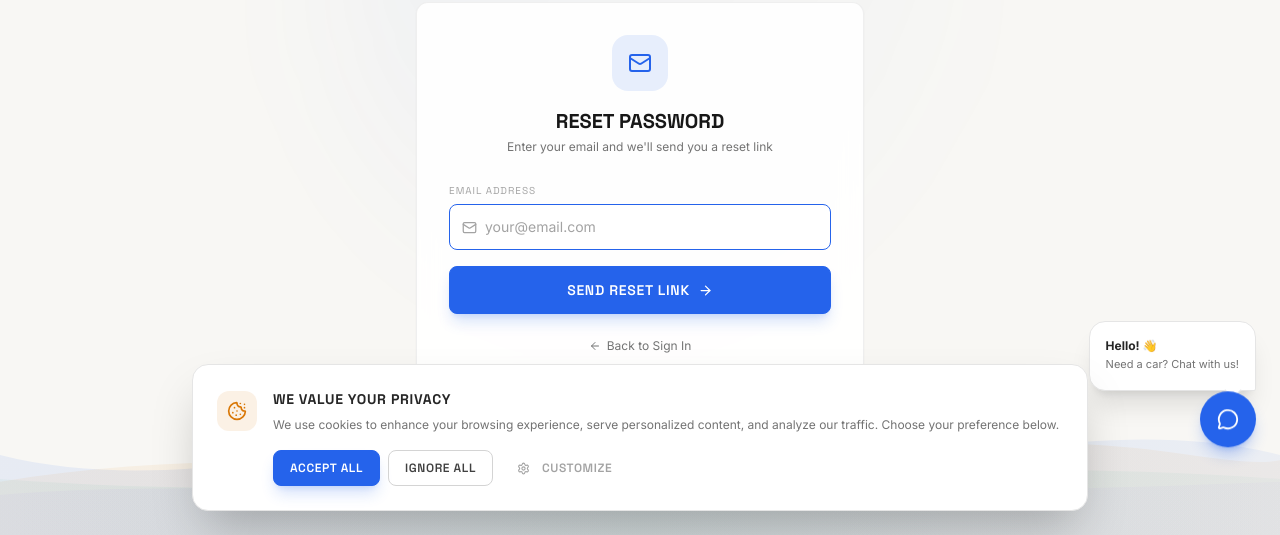
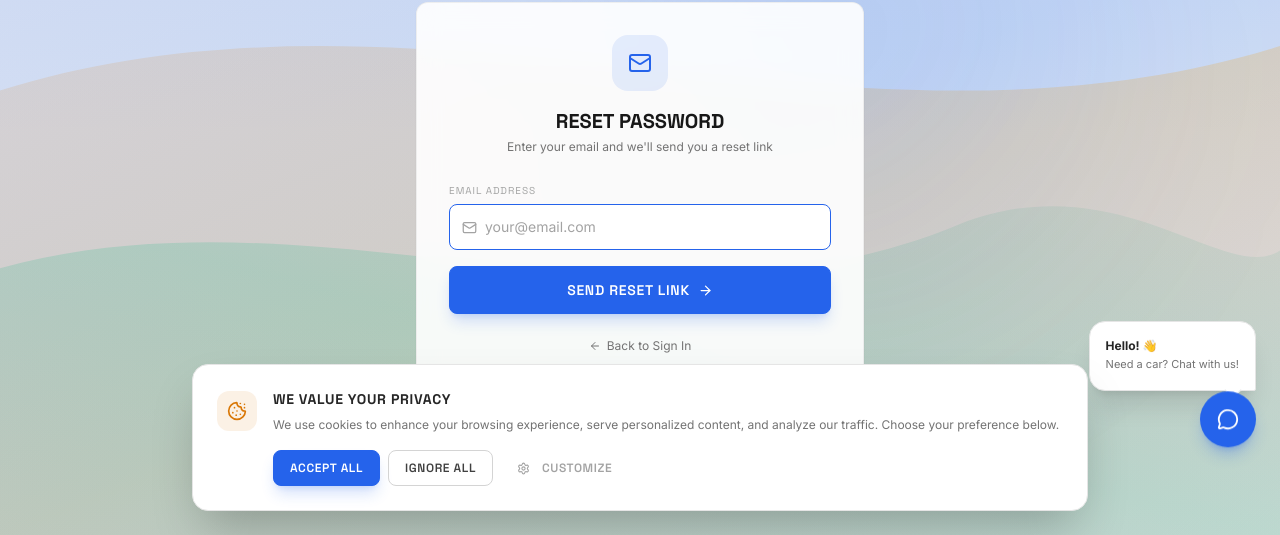
Before and after one commit to salahuddingfx/Car-Rental-client, a React (Vite) app: page /forgot-password in a window 1280 px wide. Shown: the part 265-800 px from the top of the page. Built offline with nearby package versions, Linux system fonts and the light colour scheme.

Commit message:
feat: add SOS button, implement social login, update hero layout with date picker, and reorganize homepage sections.

```diff
--- a/src/components/CssWave.tsx
+++ b/src/components/CssWave.tsx
@@ -3,92 +3,80 @@ import React from 'react';
 export const CssWave: React.FC = () => {
   return (
     <div className="absolute inset-0 pointer-events-none overflow-hidden">
-      {/* Wave layer 1 - blue */}
-      <svg className="absolute bottom-0 left-0 w-full h-40" viewBox="0 0 1440 120" preserveAspectRatio="none">
+      {/* Top gradient wash */}
+      <div className="absolute inset-0 bg-gradient-to-b from-accent-blue/10 via-transparent to-accent-amber/8" />
+
+      {/* Large background wave 1 - blue */}
+      <svg className="absolute top-0 left-0 w-full h-full" viewBox="0 0 1440 900" preserveAspectRatio="none">
         <defs>
-          <linearGradient id="wave1" x1="0%" y1="0%" x2="100%" y2="0%">
-            <stop offset="0%" stopColor="#2563eb" stopOpacity="0.08" />
-            <stop offset="50%" stopColor="#3b82f6" stopOpacity="0.12" />
-            <stop offset="100%" stopColor="#2563eb" stopOpacity="0.06" />
+          <linearGradient id="wave1" x1="0%" y1="0%" x2="100%" y2="100%">
+            <stop offset="0%" stopColor="#2563eb" stopOpacity="0.15" />
+            <stop offset="50%" stopColor="#3b82f6" stopOpacity="0.25" />
+            <stop offset="100%" stopColor="#2563eb" stopOpacity="0.10" />
           </linearGradient>
         </defs>
         <path fill="url(#wave1)"
-          d="M0,60 C240,100 480,20 720,60 C960,100 1200,20 1440,60 L1440,120 L0,120 Z">
-          <animate attributeName="d" dur="7s" repeatCount="indefinite"
+          d="M0,200 C360,100 720,350 1080,200 C1260,120 1380,280 1440,200 L1440,900 L0,900 Z">
+          <animate attributeName="d" dur="12s" repeatCount="indefinite"
             values="
-              M0,60 C240,100 480,20 720,60 C960,100 1200,20 1440,60 L1440,120 L0,120 Z;
-              M0,80 C240,30 480,90 720,50 C960,10 1200,80 1440,60 L1440,120 L0,120 Z;
-              M0,40 C240,90 480,10 720,70 C960,100 1200,30 1440,60 L1440,120 L0,120 Z;
-              M0,60 C240,100 480,20 720,60 C960,100 1200,20 1440,60 L1440,120 L0,120 Z
+              M0,200 C360,100 720,350 1080,200 C1260,120 1380,280 1440,200 L1440,900 L0,900 Z;
+              M0,300 C360,180 720,100 1080,300 C1260,400 1380,150 1440,250 L1440,900 L0,900 Z;
+              M0,150 C360,300 720,100 1080,250 C1260,180 1380,350 1440,200 L1440,900 L0,900 Z;
+              M0,200 C360,100 720,350 1080,200 C1260,120 1380,280 1440,200 L1440,900 L0,900 Z
             " />
         </path>
       </svg>
 
-      {/* Wave layer 2 - amber */}
-      <svg className="absolute bottom-0 left-0 w-full h-32" viewBox="0 0 1440 120" preserveAspectRatio="none">
+      {/* Large background wave 2 - amber */}
+      <svg className="absolute top-0 left-0 w-full h-full" viewBox="0 0 1440 900" preserveAspectRatio="none">
         <defs>
-          <linearGradient id="wave2" x1="0%" y1="0%" x2="100%" y2="0%">
-            <stop offset="0%" stopColor="#d97706" stopOpacity="0.06" />
-            <stop offset="50%" stopColor="#f59e0b" stopOpacity="0.10" />
-            <stop offset="100%" stopColor="#d97706" stopOpacity="0.05" />
+          <linearGradient id="wave2" x1="0%" y1="0%" x2="100%" y2="100%">
+            <stop offset="0%" stopColor="#d97706" stopOpacity="0.12" />
+            <stop offset="50%" stopColor="#f59e0b" stopOpacity="0.20" />
+            <stop offset="100%" stopColor="#d97706" stopOpacity="0.08" />
           </linearGradient>
         </defs>
         <path fill="url(#wave2)"
-          d="M0,70 C360,20 720,90 1080,40 C1260,20 1380,60 1440,50 L1440,120 L0,120 Z">
-          <animate attributeName="d" dur="9s" repeatCount="indefinite"
+          d="M0,400 C480,250 960,500 1440,350 L1440,900 L0,900 Z">
+          <animate attributeName="d" dur="15s" repeatCount="indefinite"
             values="
-              M0,70 C360,20 720,90 1080,40 C1260,20 1380,60 1440,50 L1440,120 L0,120 Z;
-              M0,40 C360,80 720,20 1080,70 C1260,90 1380,30 1440,60 L1440,120 L0,120 Z;
-              M0,60 C360,30 720,70 1080,30 C1260,50 1380,80 1440,40 L1440,120 L0,120 Z;
-              M0,70 C360,20 720,90 1080,40 C1260,20 1380,60 1440,50 L1440,120 L0,120 Z
+              M0,400 C480,250 960,500 1440,350 L1440,900 L0,900 Z;
+              M0,350 C480,500 960,250 1440,400 L1440,900 L0,900 Z;
+              M0,450 C480,300 960,400 1440,300 L1440,900 L0,900 Z;
+              M0,400 C480,250 960,500 1440,350 L1440,900 L0,900 Z
             " />
         </path>
       </svg>
 
-      {/* Wave layer 3 - emerald */}
-      <svg className="absolute bottom-0 left-0 w-full h-24" viewBox="0 0 1440 120" preserveAspectRatio="none">
+      {/* Large background wave 3 - emerald */}
+      <svg className="absolute top-0 left-0 w-full h-full" viewBox="0 0 1440 900" preserveAspectRatio="none">
         <defs>
-          <linearGradient id="wave3" x1="0%" y1="0%" x2="100%" y2="0%">
-            <stop offset="0%" stopColor="#059669" stopOpacity="0.04" />
-            <stop offset="50%" stopColor="#10b981" stopOpacity="0.08" />
-            <stop offset="100%" stopColor="#059669" stopOpacity="0.03" />
+          <linearGradient id="wave3" x1="0%" y1="100%" x2="100%" y2="0%">
+            <stop offset="0%" stopColor="#059669" stopOpacity="0.10" />
+            <stop offset="50%" stopColor="#10b981" stopOpacity="0.18" />
+            <stop offset="100%" stopColor="#059669" stopOpacity="0.06" />
           </linearGradient>
         </defs>
         <path fill="url(#wave3)"
-          d="M0,50 C480,90 960,10 1440,50 L1440,120 L0,120 Z">
-          <animate attributeName="d" dur="11s" repeatCount="indefinite"
+          d="M0,600 C360,500 720,700 1080,550 C1260,480 1380,620 1440,580 L1440,900 L0,900 Z">
+          <animate attributeName="d" dur="18s" repeatCount="indefinite"
             values="
-              M0,50 C480,90 960,10 1440,50 L1440,120 L0,120 Z;
-              M0,70 C480,20 960,80 1440,40 L1440,120 L0,120 Z;
-              M0,30 C480,70 960,30 1440,60 L1440,120 L0,120 Z;
-              M0,50 C480,90 960,10 1440,50 L1440,120 L0,120 Z
+              M0,600 C360,500 720,700 1080,550 C1260,480 1380,620 1440,580 L1440,900 L0,900 Z;
+              M0,550 C360,650 720,500 1080,600 C1260,680 1380,520 1440,560 L1440,900 L0,900 Z;
+              M0,620 C360,520 720,650 1080,520 C1260,500 1380,600 1440,550 L1440,900 L0,900 Z;
+              M0,600 C360,500 720,700 1080,550 C1260,480 1380,620 1440,580 L1440,900 L0,900 Z
             " />
         </path>
       </svg>
 
-      {/* Wave layer 4 - violet */}
-      <svg className="absolute bottom-0 left-0 w-full h-20" viewBox="0 0 1440 120" preserveAspectRatio="none">
-        <defs>
-          <linearGradient id="wave4" x1="0%" y1="0%" x2="100%" y2="0%">
-            <stop offset="0%" stopColor="#7c3aed" stopOpacity="0.03" />
-            <stop offset="50%" stopColor="#8b5cf6" stopOpacity="0.06" />
-            <stop offset="100%" stopColor="#7c3aed" stopOpacity="0.02" />
-          </linearGradient>
-        </defs>
-        <path fill="url(#wave4)"
-          d="M0,60 C240,30 720,80 1440,40 L1440,120 L0,120 Z">
-          <animate attributeName="d" dur="13s" repeatCount="indefinite"
-            values="
-              M0,60 C240,30 720,80 1440,40 L1440,120 L0,120 Z;
-              M0,40 C240,70 720,20 1440,60 L1440,120 L0,120 Z;
-              M0,55 C240,40 720,70 1440,35 L1440,120 L0,120 Z;
-              M0,60 C240,30 720,80 1440,40 L1440,120 L0,120 Z
-            " />
-        </path>
-      </svg>
+      {/* Mid floating orb - blue */}
+      <div className="absolute top-[15%] right-[10%] w-[500px] h-[500px] rounded-full bg-gradient-to-br from-accent-blue/15 to-blue-400/8 blur-[100px]" />
 
-      {/* Subtle radial glow */}
-      <div className="absolute top-1/3 left-1/2 -translate-x-1/2 -translate-y-1/2 w-[600px] h-[600px] rounded-full bg-gradient-to-br from-accent-blue/5 via-accent-amber/3 to-transparent blur-3xl" />
+      {/* Center glow */}
+      <div className="absolute top-1/2 left-1/2 -translate-x-1/2 -translate-y-1/2 w-[700px] h-[700px] rounded-full bg-gradient-to-br from-accent-blue/8 via-accent-amber/6 to-transparent blur-3xl" />
+
+      {/* Bottom orb - amber */}
+      <div className="absolute bottom-[5%] left-[15%] w-[400px] h-[400px] rounded-full bg-gradient-to-tr from-accent-amber/12 to-orange-400/6 blur-[80px]" />
     </div>
   );
 };
```
